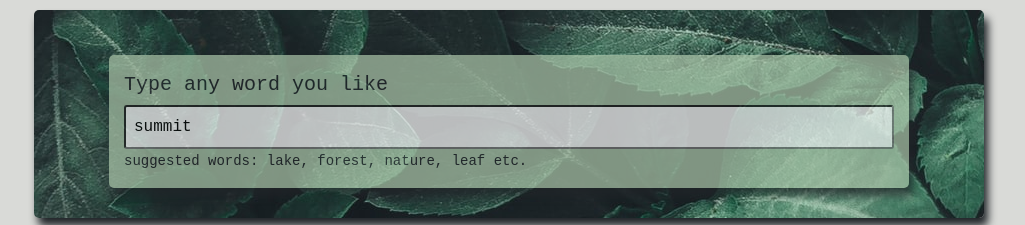
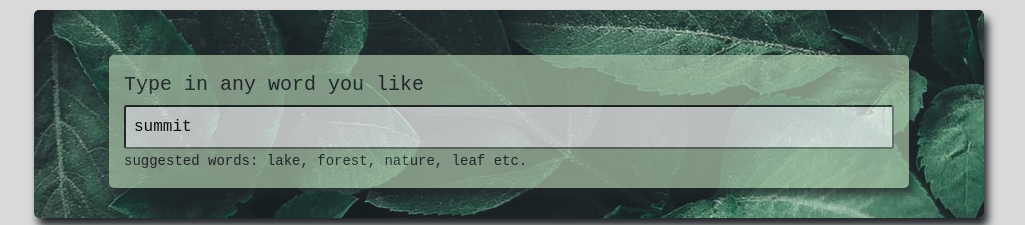
Before and after one commit to peladvi/dictionary-app, a React (Create React App) app: page / in a window 1280 px wide. Shown: the part 123-348 px from the top of the page, without its empty margins (131-1156 px from the left). Built offline with nearby package versions, Linux system fonts and the light colour scheme; no server answers.

Commit message:
Made pictures clickable

```diff
--- a/src/Photos.js
+++ b/src/Photos.js
@@ -9,11 +9,14 @@ export default function Photos(props) {
           {props.photos.map(function (photo, index) {
             return (
               <div className="col-4" key={index}>
-                <img
-                  src={photo.src.landscape}
-                  className="img-fluid"
-                  alt="Listen"
-                />
+                <a href={photo.src.original} target="_blank" rel="noreferrer">
+                  {" "}
+                  <img
+                    src={photo.src.landscape}
+                    className="img-fluid"
+                    alt="Listen"
+                  />
+                </a>
               </div>
             );
           })}
--- a/src/Search.js
+++ b/src/Search.js
@@ -46,7 +46,7 @@ export default function Search() {
       <div className="Search">
         {" "}
         <section>
-          <p> Type any word you like</p>
+          <p> Type in any word you like</p>
           <form onSubmit={searchFor}>
             <input
               type="search"
```
